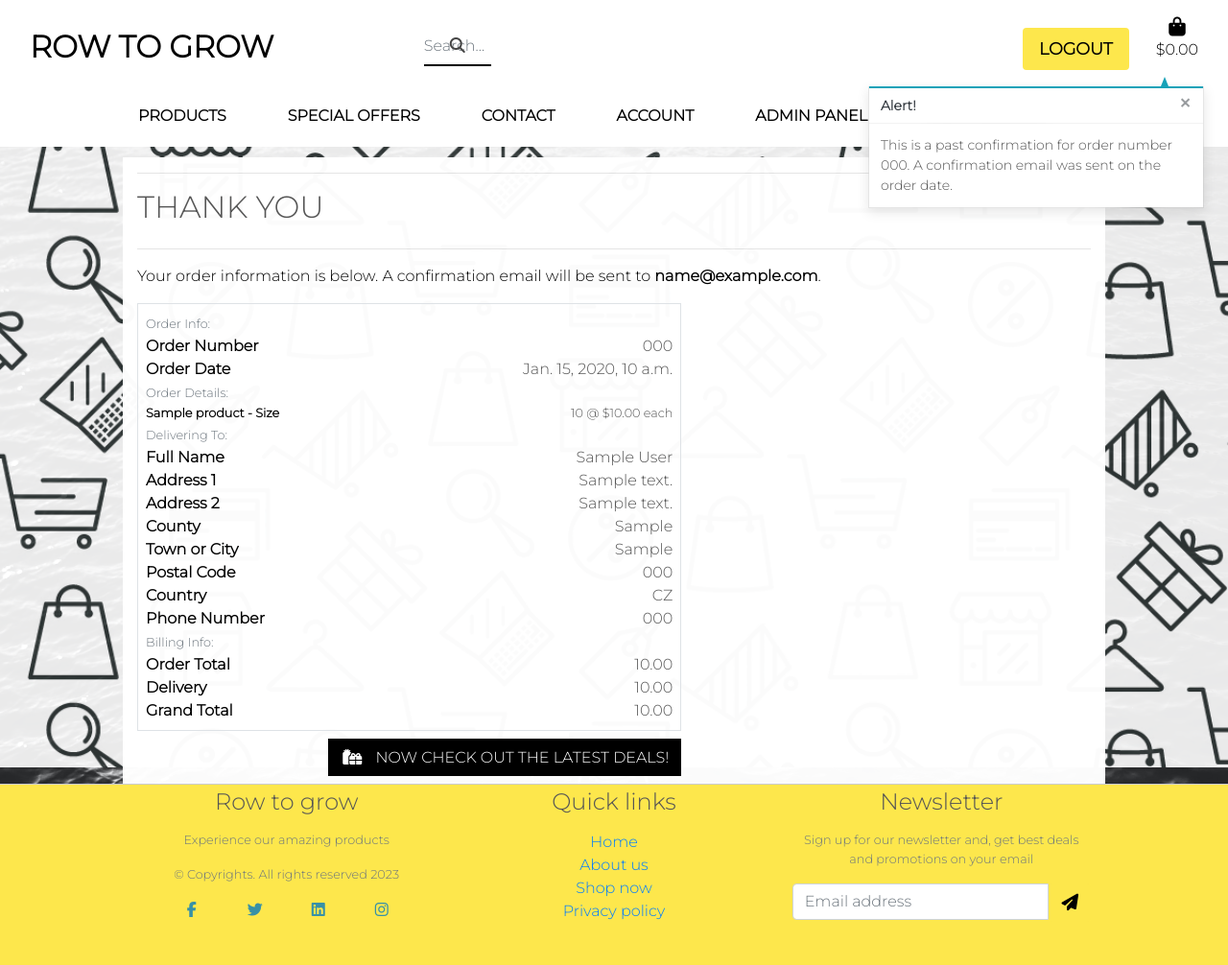
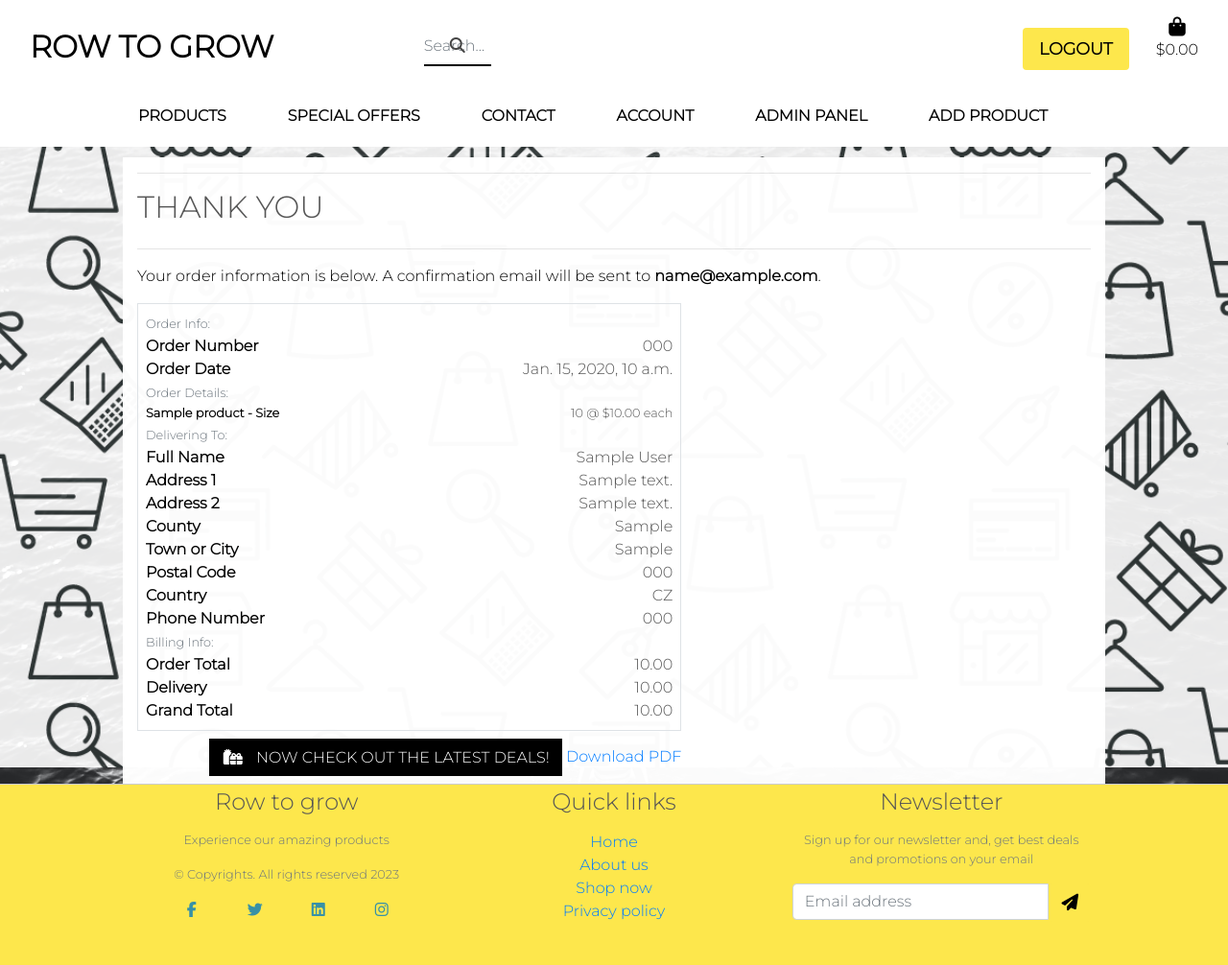
Before and after one commit to tmarkec/row_to_grow, a Django app: page /profile/order_history/000 in a window 1280 px wide. Shown: the whole page at 96% size. Run offline with Django 3.2, Linux system fonts and the light colour scheme; a user stored in the database is signed in; tables that the repository leaves empty hold one stand-in row (values such as "Sample post"); parts of the project's set-up code (start-up, migrations or seed data) failed here and were passed over; some libraries are stand-ins or nearby versions.

Commit message:
added basic functionality do print receipt

```diff
--- a/profiles/templates/profiles/order_history.html
+++ b/profiles/templates/profiles/order_history.html
@@ -198,6 +198,7 @@
 					</span>
 					<span class="text-uppercase">Now check out the latest deals!</span>
 				</a>
+                <a href="{% url 'order_history' order.order_number %}?download_pdf=1">Download PDF</a>
 			</div>
 		</div>
     </div>
--- a/profiles/urls.py
+++ b/profiles/urls.py
@@ -10,4 +10,5 @@ urlpatterns = [
     path('wishlist/delete/<int:product_id>/', views.delete_from_wishlist, name='delete_from_wishlist'),
     path('accounts/password/change/', views.password_change, name='password_change'),
     path('order_history/<order_number>', views.order_history, name='order_history'),
+    path('orders/<order_number>/pdf/', views.download_order_pdf, name='download_order_pdf'),
 ]
--- a/profiles/views.py
+++ b/profiles/views.py
@@ -1,6 +1,7 @@
 from django.shortcuts import render, get_object_or_404, redirect, reverse
 from django.http import HttpResponse
 from io import BytesIO
+from django.template import Context
 from reportlab.pdfgen import canvas
 from django.views import View
 from .models import UserProfile, Wishlist
@@ -14,6 +15,7 @@ from django.contrib.auth.forms import PasswordChangeForm
 from django.contrib.auth.decorators import login_required
 from django.contrib.auth import update_session_auth_hash
 from django.contrib.auth.decorators import login_required
+from django.template.loader import get_template
 
 
 @login_required
@@ -62,23 +64,62 @@ def history(request):
     return render(request, template, context)
 
 
-@login_required
 def order_history(request, order_number):
     order = get_object_or_404(Order, order_number=order_number)
 
-    messages.info(request, (
-        f'This is a past confirmation for order number {order_number}. '
-        'A confirmation email was sent on the order date.'
-    ))
-
-    template = 'profiles/order_history.html'
     context = {
         'order': order,
         'from_profile': True,
     }
 
-    return render(request, template, context)
+    if request.GET.get('download_pdf'):
+        # Generate and download the PDF file
+        response = download_order_pdf(request, order_number)
+        return response
 
+    return render(request, 'profiles/order_history.html', context)
+
+
+def generate_pdf(order):
+    buffer = BytesIO()
+    p = canvas.Canvas(buffer)
+    p.setFont('Helvetica-Bold', 24)
+    p.drawCentredString(300, 790, "Row to grow PDF receipt")
+    p.setFont('Helvetica', 16)
+    p.drawCentredString(300, 760, "Order History")
+    p.drawString(50, 720, f"Order Number: {order.order_number}")
+    p.drawString(50, 690, f"Order Date: {order.date.strftime('%Y-%m-%d %H:%M:%S')}")
+    p.drawString(50, 660, f"Full name: {order.full_name}")
+    p.drawString(50, 630, f"Email: {order.email}")
+    p.drawString(50, 600, f"Address: {order.street_address1},")
+    p.drawString(120, 570, f"{order.county},")
+    p.drawString(120, 540, f"{order.country}")
+
+    p.drawString(50, 480, "Order Items:")
+    y = 450
+    for item in order.lineitems.all():
+        p.drawString(50, y, f"{item.product.name} x {item.quantity}")
+        y -= 0
+
+    p.showPage()
+    p.save()
+
+    buffer.seek(0)
+    return HttpResponse(buffer, content_type='application/pdf')
+
+
+def download_order_pdf(request, order_number):
+    # Retrieve the order object from the database
+    order = get_object_or_404(Order, order_number=order_number)
+
+    # Generate the PDF
+    pdf = generate_pdf(order)
+
+    # Create the HTTP response with PDF file
+    response = HttpResponse(pdf, content_type='application/pdf')
+    response['Content-Disposition'] = f'attachment; filename=order_{order.order_number}.pdf'
+
+    return response
 
 @login_required
 def wishlist(request):
```
